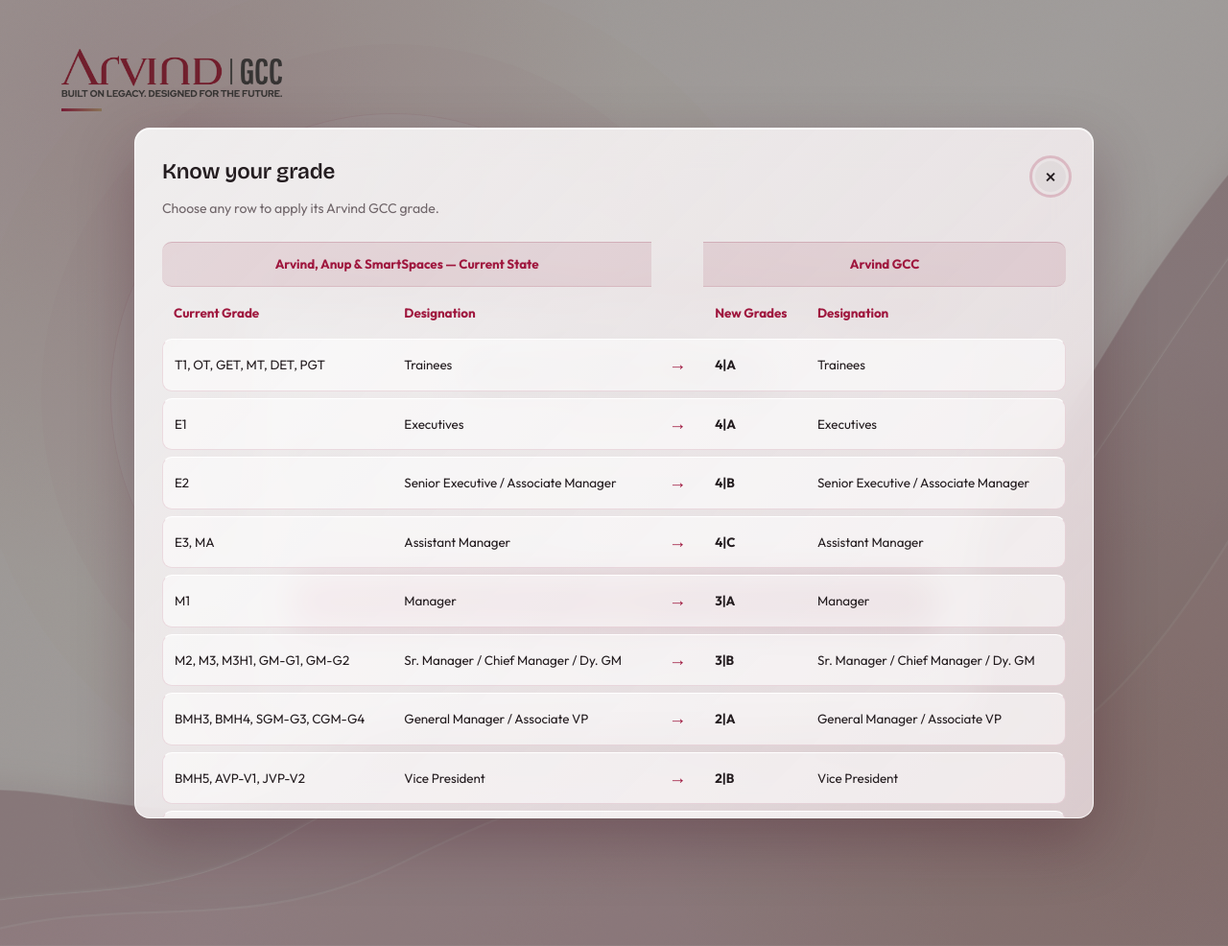
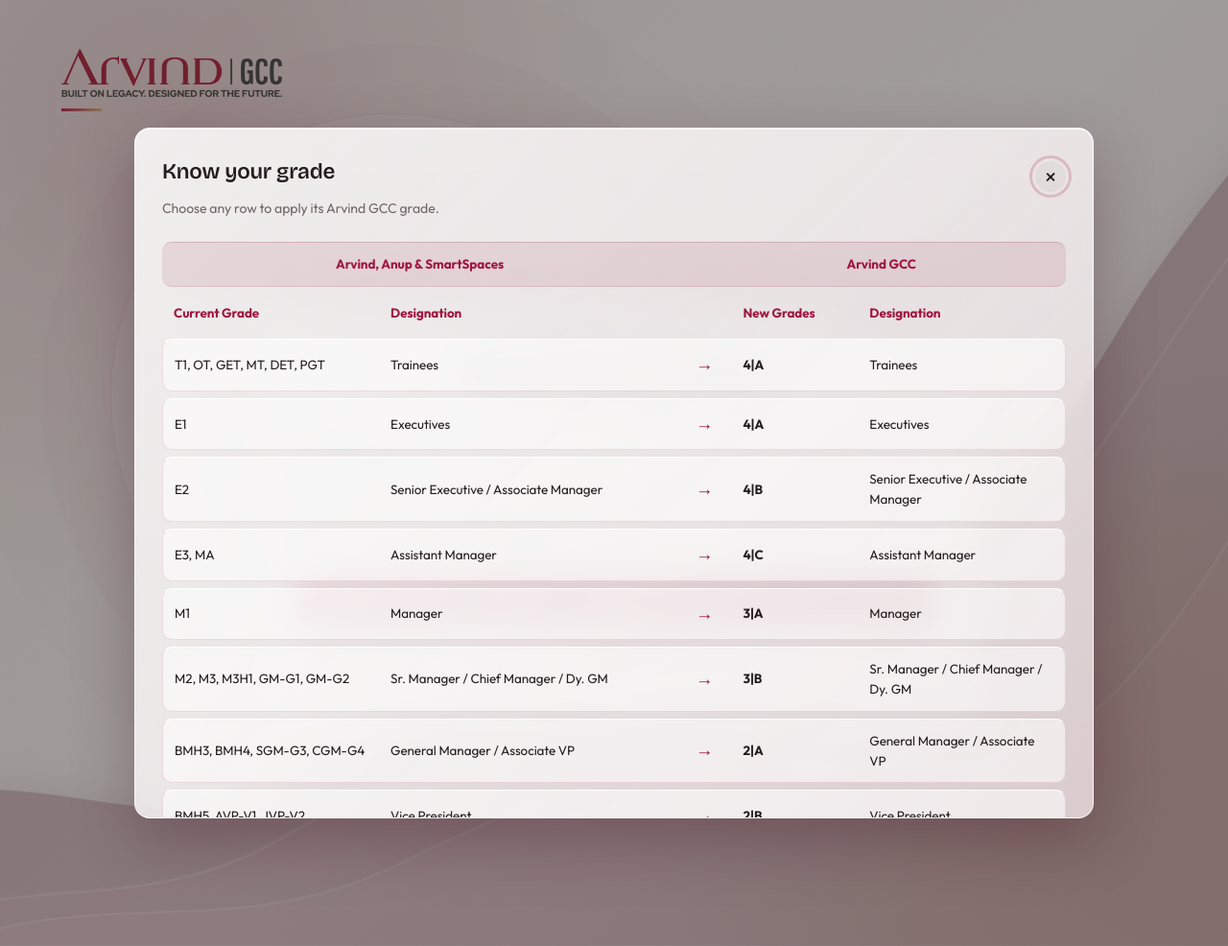
Before and after one commit to arvind-automation/OutlookSignature, a Flask app: page /grade in a window 1280 px wide, after a click that opens the changed part. Shown: the whole page at 96% size. Run offline with Flask 3, Linux system fonts and the light colour scheme; the visitor is signed in with stand-in values (Sample User, id 1); tables that the repository leaves empty hold one stand-in row (values such as "Sample post"); parts of the project's set-up code (start-up, migrations or seed data) failed here and were passed over.

Commit message:
UI Changes

```diff
--- a/app/static/css/app.css
+++ b/app/static/css/app.css
@@ -93,11 +93,17 @@
 .grade-reference-modal__hint { margin: 0; color: var(--muted); font-size: .88rem; }
 .grade-reference-close { width: 32px; height: 32px; border: 0; border-radius: 50%; background: var(--surface-muted); color: var(--text); font-size: 1.4rem; cursor: pointer; }
 .grade-reference-table-wrap { overflow-x: auto; margin-top: 16px; }
-.grade-reference-table-wrap table { width: 100%; min-width: 850px; border-collapse: separate; border-spacing: 0 7px; font-size: .84rem; text-align: left; }
+.grade-reference-table-wrap table { width: 100%; min-width: 850px; table-layout: fixed; border-collapse: separate; border-spacing: 0 7px; font-size: .84rem; text-align: left; }
+.grade-reference-table__current-grade { width: 24%; }
+.grade-reference-table__current-designation { width: 33%; }
+.grade-reference-table__arrow { width: 6%; }
+.grade-reference-table__new-grade { width: 14%; }
+.grade-reference-table__new-designation { width: 23%; }
 .grade-reference-table th { padding: 10px 12px; color: var(--accent); font-weight: 700; }
 .grade-reference-table__groups th { padding: 12px; background: rgba(139, 21, 56, .10); border-top: 1px solid rgba(139, 21, 56, .18); border-bottom: 1px solid rgba(139, 21, 56, .12); text-align: center; }
-.grade-reference-table__groups .grade-reference-table__spacer { background: transparent; border: 0; }
+.grade-reference-table__groups .grade-reference-table__spacer { background: rgba(139, 21, 56, .10); border-top: 1px solid rgba(139, 21, 56, .18); border-bottom: 1px solid rgba(139, 21, 56, .12); }
 .grade-reference-table__spacer { width: 54px; padding-inline: 0 !important; }
+.grade-reference-table__gcc-label { display: inline-block; transform: translateX(-18px); }
 .grade-reference-table__groups th:first-child { border-radius: 10px 0 0 10px; }
 .grade-reference-table__groups th:last-child { border-radius: 0 10px 10px 0; }
 .grade-reference-row { cursor: pointer; outline: none; transition: transform .16s ease, box-shadow .16s ease; }
@@ -3567,3 +3573,13 @@ h4,
     transform: scaleX(1);
   }
 }
+
+/* Generator header: center the product message within the space between branding and actions. */
+#generator-view .app-header__content {
+  text-align: center;
+}
+
+#generator-view .app-header .product-name {
+  color: #2d2d2d !important;
+  font-weight: 600;
+}
--- a/app/static/js/grade-selector.js
+++ b/app/static/js/grade-selector.js
@@ -125,7 +125,7 @@
   form.addEventListener("submit", function (event) {
     event.preventDefault();
     if (!hiddenInput.value) { search.focus(); openList(); return; }
-    message.textContent = "You have selected " + hiddenInput.value + " as your current grade. Please make sure this is your current grade as per the agreement.";
+    message.textContent = "You have selected " + hiddenInput.value + " as your current grade. Please make sure this is your current grade.";
     modal.hidden = false;
     confirm.focus();
   });
--- a/app/templates/generator.html
+++ b/app/templates/generator.html
@@ -14,8 +14,6 @@
       alt="Arvind GCC"
     />
     <div class="app-header__content">
-      <h1 class="product-name">MyArvind Signature</h1>
-      <p>Create your branded email signature and copy it into Outlook, Gmail, or Zoho Mail.</p>
     </div>
     <div class="app-header__meta">
       <span id="user-team-badge" class="team-badge">{{ team_label }}</span>
@@ -23,6 +21,7 @@
       {% if is_admin %}
       <a href="{{ url_for('admin.overview') }}" class="btn btn-primary">Admin</a>
       {% endif %}
+      <a href="{{ url_for('auth.grade', change=1) }}" class="btn btn-tint">Change Grade</a>
       <form method="post" action="{{ url_for('auth.logout') }}" style="display:inline;">
         <button type="submit" id="logout-btn" class="btn btn-ghost">Sign Out</button>
       </form>
--- a/app/templates/grade.html
+++ b/app/templates/grade.html
@@ -36,7 +36,7 @@
   <div class="grade-modal__card grade-reference-modal__card">
     <div class="grade-reference-modal__header"><h2 id="grade-reference-title">Know your grade</h2><button type="button" id="grade-reference-close" class="grade-reference-close" aria-label="Close grade reference">×</button></div>
     <p class="grade-reference-modal__hint">Choose any row to apply its Arvind GCC grade.</p>
-    <div class="grade-reference-table-wrap"><table class="grade-reference-table"><thead><tr class="grade-reference-table__groups"><th colspan="2">Arvind, Anup &amp; SmartSpaces — Current State</th><th class="grade-reference-table__spacer" aria-hidden="true"></th><th colspan="2">Arvind GCC</th></tr><tr><th>Current Grade</th><th>Designation</th><th class="grade-reference-table__spacer" aria-hidden="true"></th><th>New Grades</th><th>Designation</th></tr></thead><tbody>{% for row in grade_reference_rows %}<tr class="grade-reference-row" tabindex="0" role="button" data-grade="{{ row.newGrade }}" data-label="{{ row.newGrade }} — {{ row.designation }}" aria-label="Select {{ row.newGrade }}, {{ row.designation }}"><td>{{ row.currentGrades }}</td><td>{{ row.designation }}</td><td class="grade-reference-row__arrow" aria-hidden="true">→</td><td><strong>{{ row.newGrade }}</strong></td><td>{{ row.designation }}</td></tr>{% endfor %}</tbody></table></div>
+    <div class="grade-reference-table-wrap"><table class="grade-reference-table"><colgroup><col class="grade-reference-table__current-grade"><col class="grade-reference-table__current-designation"><col class="grade-reference-table__arrow"><col class="grade-reference-table__new-grade"><col class="grade-reference-table__new-designation"></colgroup><thead><tr class="grade-reference-table__groups"><th colspan="2">Arvind, Anup &amp; SmartSpaces</th><th class="grade-reference-table__spacer" aria-hidden="true"></th><th colspan="2"><span class="grade-reference-table__gcc-label">Arvind GCC</span></th></tr><tr><th>Current Grade</th><th>Designation</th><th class="grade-reference-table__spacer" aria-hidden="true"></th><th>New Grades</th><th>Designation</th></tr></thead><tbody>{% for row in grade_reference_rows %}<tr class="grade-reference-row" tabindex="0" role="button" data-grade="{{ row.newGrade }}" data-label="{{ row.newGrade }} — {{ row.designation }}" aria-label="Select {{ row.newGrade }}, {{ row.designation }}"><td>{{ row.currentGrades }}</td><td>{{ row.designation }}</td><td class="grade-reference-row__arrow" aria-hidden="true">→</td><td><strong>{{ row.newGrade }}</strong></td><td>{{ row.designation }}</td></tr>{% endfor %}</tbody></table></div>
   </div>
 </div>
 <div id="grade-confirm-modal" class="grade-modal" hidden role="dialog" aria-modal="true" aria-labelledby="grade-confirm-title">
```
